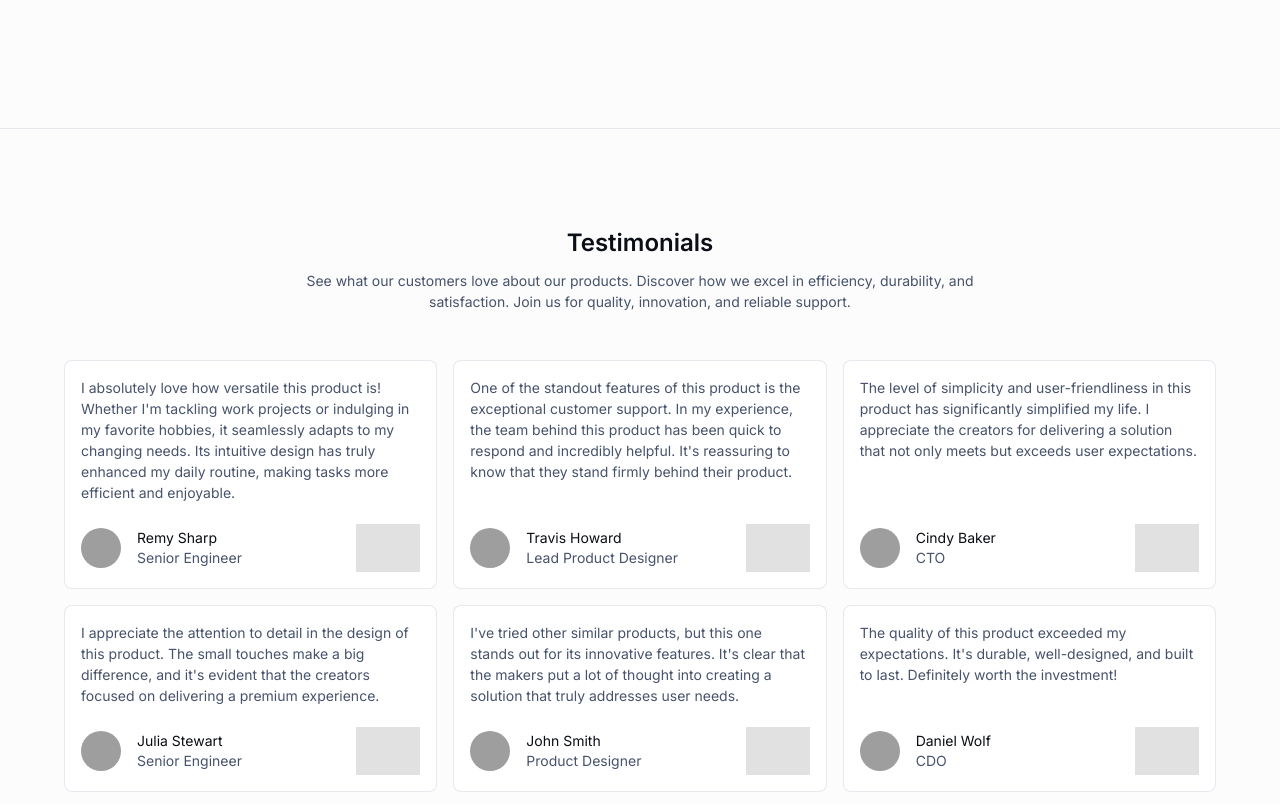
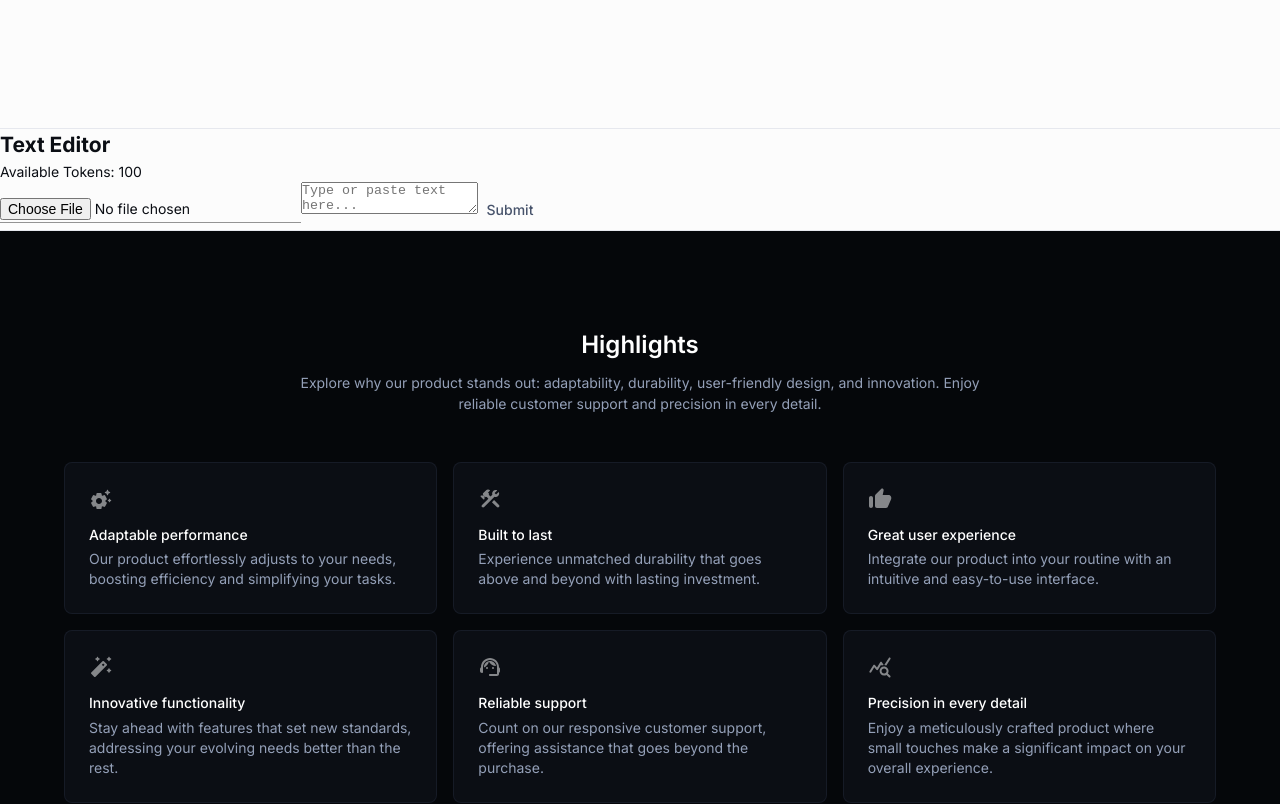
Before and after one commit to hamim23z/CSC322-Project, a Next.js app: page / in a window 1280 px wide. Shown: the part 2220-3024 px from the top of the page. Built offline with nearby package versions, Linux system fonts and the light colour scheme; grey boxes are pictures that could not be loaded.

Commit message:
text editor init

```diff
--- a/app/home-page/HomePage.js
+++ b/app/home-page/HomePage.js
@@ -11,6 +11,7 @@ import Features from './components/Features';
 import Testimonials from './components/Testimonials';
 import FAQ from './components/FAQ';
 import Footer from './components/Footer';
+import TextEditor from './components/TextEditor';
 
 export default function HomePage(props) {
   return (
@@ -22,7 +23,7 @@ export default function HomePage(props) {
         <LogoCollection />
         <Features />
         <Divider />
-        <Testimonials />
+       <TextEditor/>
         <Divider />
         <Highlights />
         <Divider />
--- /dev/null
+++ b/app/home-page/components/TextEditor.js
@@ -0,0 +1,78 @@
+/**
+ * Developer: Sadia Nawaz
+ * pro-req => functionaility 1 and 2 UI
+ */
+"use client"; // This is a client component 👈🏽
+import React, { useState } from "react";
+import { Button, Input, Textarea } from "@mui/material";
+
+const BLACKLIST = {
+  badword: "*******",
+  example: "*******",
+};
+
+const INITIAL_TOKENS = 100;
+
+const TextEditor = () => {
+  const [text, setText] = useState("");
+  const [tokens, setTokens] = useState(INITIAL_TOKENS);
+  const [message, setMessage] = useState("");
+
+  const handleTextChange = (e) => {
+    setText(e.target.value);
+  };
+
+  const handleFileUpload = (event) => {
+    const file = event.target.files[0];
+    if (file) {
+      const reader = new FileReader();
+      reader.onload = (e) => setText(e.target.result);
+      reader.readAsText(file);
+    }
+  };
+
+  const processText = () => {
+    const words = text.split(/\s+/);
+    const wordCount = words.length;
+    let tokenCost = wordCount;
+    let processedText = text;
+
+    Object.keys(BLACKLIST).forEach((word) => {
+      const regex = new RegExp(`\\b${word}\\b`, "gi");
+      const matches = text.match(regex);
+      if (matches) {
+        tokenCost += matches.length * word.length;
+        processedText = processedText.replace(regex, BLACKLIST[word]);
+      }
+    });
+
+    if (tokens < wordCount) {
+      setTokens(Math.max(0, tokens / 2));
+      setMessage("Not enough tokens! Half of your remaining tokens have been deducted.");
+    } else {
+      setTokens(tokens - tokenCost);
+      setText(processedText);
+      setMessage("Text processed successfully.");
+    }
+  };
+
+  return (
+    <div className="p-4 bg-gray-100 rounded-lg shadow-md max-w-lg mx-auto">
+      <h2 className="text-xl font-bold mb-2">Text Editor</h2>
+      <p className="mb-2">Available Tokens: {tokens}</p>
+      <Input type="file" accept=".txt" onChange={handleFileUpload} className="mb-2" />
+      <textarea
+        value={text}
+        onChange={handleTextChange}
+        className="w-full p-2 border rounded mb-2"
+        placeholder="Type or paste text here..."
+      />
+      <Button onClick={processText} className="w-full bg-blue-500 text-white py-2 rounded">
+        Submit
+      </Button>
+      {message && <p className="mt-2 text-red-500">{message}</p>}
+    </div>
+  );
+};
+
+export default TextEditor;
```
